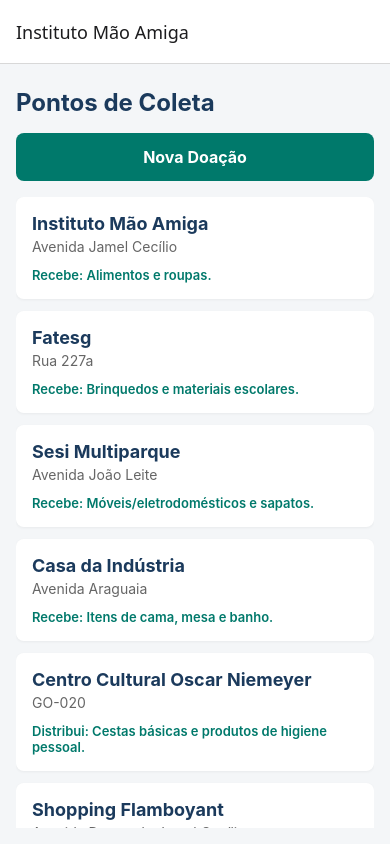
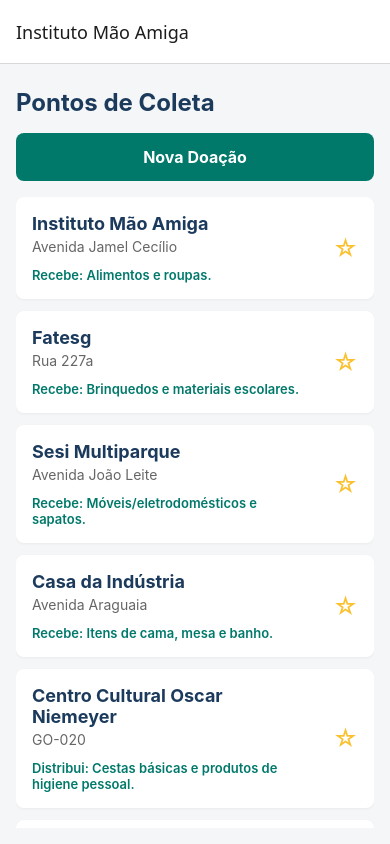
Before and after one commit to LayaneLino/instituto-mao-amiga, a React Native app: screen /ListaPontos in a window 390 px wide. Built offline with nearby package versions, Linux system fonts and the light colour scheme.

Commit message:
feat: implementa pontos favoritos e persiste dados do formulário localmente (closes #6)

```diff
--- a/TelaCadastroDoacao.tsx
+++ b/TelaCadastroDoacao.tsx
@@ -1,17 +1,44 @@
-import React, { useRef, useState } from 'react';
+import React, { useRef, useState, useEffect } from 'react';
 import { View, Text, TextInput, TouchableOpacity, StyleSheet, Keyboard, Alert, TouchableWithoutFeedback } from 'react-native';
+import AsyncStorage from '@react-native-async-storage/async-storage';
 import type { NativeStackScreenProps } from '@react-navigation/native-stack';
 import type { RootStackParamList } from './App';
 
 type Props = NativeStackScreenProps<RootStackParamList, 'CadastroDoacao'>;
+
+const CHAVE_RASCUNHO = '@mao_amiga:rascunho_doacao';
 
 export default function TelaCadastroDoacao({ navigation }: Props) {
   const [tipoItem, setTipoItem] = useState('');
   const [quantidade, setQuantidade] = useState('');
   const [pontoDestino, setPontoDestino] = useState('');
   const [erro, setErro] = useState('');
+  const [carregou, setCarregou] = useState(false);
   const inputQuantidadeRef = useRef<TextInput>(null);
   const inputPontoRef = useRef<TextInput>(null);
+
+  useEffect(() => {
+    AsyncStorage.getItem(CHAVE_RASCUNHO).then((salvo) => {
+      if (salvo) {
+        try {
+          const rascunho = JSON.parse(salvo);
+          if (rascunho.tipoItem) setTipoItem(rascunho.tipoItem);
+          if (rascunho.quantidade) setQuantidade(rascunho.quantidade);
+          if (rascunho.pontoDestino) setPontoDestino(rascunho.pontoDestino);
+        } catch (e) {
+          console.error("Erro ao ler rascunho", e);
+        }
+      }
+      setCarregou(true);
+    });
+  }, []);
+
+  useEffect(() => {
+    if (carregou) {
+      const rascunhoAtual = { tipoItem, quantidade, pontoDestino };
+      AsyncStorage.setItem(CHAVE_RASCUNHO, JSON.stringify(rascunhoAtual));
+    }
+  }, [tipoItem, quantidade, pontoDestino, carregou]);
 
   function validarFormulario() {
     if (tipoItem.trim() === '') {
@@ -46,6 +73,7 @@
     setTipoItem('');
     setQuantidade('');
     setPontoDestino('');
+    AsyncStorage.removeItem(CHAVE_RASCUNHO);
   }
 
   return (
--- a/TelaListaPontos.tsx
+++ b/TelaListaPontos.tsx
@@ -1,4 +1,6 @@
+import React, { useEffect, useState } from 'react';
 import { View, Text, StyleSheet, TouchableOpacity, FlatList } from 'react-native';
+import AsyncStorage from '@react-native-async-storage/async-storage';
 import type { NativeStackScreenProps } from '@react-navigation/native-stack';
 import type { RootStackParamList } from './App';
 
@@ -69,19 +71,55 @@
   },
 ];
 
-function PontoItem({ ponto, onPress }: { ponto: Ponto; onPress: () => void }) {
+const CHAVE_FAVORITOS = '@mao_amiga:pontos_favoritos';
+
+function PontoItem({ ponto, onPress, isFavorito, onToggleFavorito }: { ponto: Ponto; onPress: () => void; isFavorito: boolean; onToggleFavorito: () => void }) {
   return (
-    <TouchableOpacity style={styles.card} onPress={onPress} activeOpacity={0.7}>
-      <Text style={styles.nomePonto}>{ponto.nome}</Text>
-      <Text style={styles.enderecoPonto}>{ponto.endereco}</Text>
-      <Text style={styles.itensPonto}>{ponto.itensRecebeDistribui}</Text>
-    </TouchableOpacity>
+    <View style={styles.cardContainer}>
+      <TouchableOpacity style={styles.cardContent} onPress={onPress} activeOpacity={0.7}>
+        <Text style={styles.nomePonto}>{ponto.nome}</Text>
+        <Text style={styles.enderecoPonto}>{ponto.endereco}</Text>
+        <Text style={styles.itensPonto}>{ponto.itensRecebeDistribui}</Text>
+      </TouchableOpacity>
+
+      <TouchableOpacity style={styles.botaoFavorito} onPress={onToggleFavorito}>
+        <Text style={styles.favoritoTexto}>{isFavorito ? '★' : '☆'}</Text>
+      </TouchableOpacity>
+    </View>
   );
 }
 
 type Props = NativeStackScreenProps<RootStackParamList, 'ListaPontos'>;
 
 export default function TelaListaPontos({ navigation }: Props) {
+  const [favoritos, setFavoritos] = useState<string[]>([]);
+
+  // Carrega os favoritos ao abrir a tela
+  useEffect(() => {
+    AsyncStorage.getItem(CHAVE_FAVORITOS).then((salvo) => {
+      if (salvo) {
+        try {
+          const arrayParseado = JSON.parse(salvo);
+          if (Array.isArray(arrayParseado)) setFavoritos(arrayParseado);
+        } catch (e) {
+          console.error('Erro ao ler favoritos', e);
+        }
+      }
+    });
+  }, []);
+
+  function alternarFavorito(id: string) {
+    setFavoritos((atual) => {
+      const listaAtual = Array.isArray(atual) ? atual : [];
+      const novo = listaAtual.includes(id)
+        ? listaAtual.filter((favId) => favId !== id)
+        : [...listaAtual, id];
+
+      AsyncStorage.setItem(CHAVE_FAVORITOS, JSON.stringify(novo));
+      return novo;
+    });
+  }
+
   return (
     <View style={styles.container}>
       <Text style={styles.tituloTela}>Pontos de Coleta</Text>
@@ -99,6 +137,8 @@
         renderItem={({ item }) => (
           <PontoItem
             ponto={item}
+            isFavorito={favoritos.includes(item.id)}
+            onToggleFavorito={() => alternarFavorito(item.id)}
             onPress={() => navigation.navigate('DetalhePonto', { id: item.id })}
           />
         )}
@@ -122,9 +162,10 @@
     marginBottom: 16,
     marginTop: 8,
   },
-  card: {
+  cardContainer: {
+    flexDirection: 'row',
+    alignItems: 'center',
     backgroundColor: '#FFFFFF',
-    padding: 16,
     borderRadius: 8,
     marginBottom: 12,
     elevation: 2,
@@ -132,6 +173,10 @@
     shadowOpacity: 0.05,
     shadowRadius: 3,
     shadowOffset: { width: 0, height: 1 },
+  },
+  cardContent: {
+    flex: 1,
+    padding: 16
   },
   nomePonto: {
     fontSize: 18,
@@ -157,9 +202,18 @@
     alignItems: 'center',
     marginBottom: 16,
   },
-    textoBotaoNovaDoacao: {
+  textoBotaoNovaDoacao: {
     color: '#FFF',
     fontWeight: 'bold',
     fontSize: 16,
   },
+  botaoFavorito: {
+    padding: 16,
+    justifyContent: 'center',
+    alignItems: 'center'
+  },
+  favoritoTexto: {
+    fontSize: 24,
+    color: '#FBC02D'
+  },
 });
--- a/package.json
+++ b/package.json
@@ -9,6 +9,7 @@
     "web": "expo start --web"
   },
   "dependencies": {
+    "@react-native-async-storage/async-storage": "2.2.0",
     "@react-navigation/native": "^7.3.16",
     "@react-navigation/native-stack": "^7.18.8",
     "expo": "^57.0.20",
```
Also changed, not shown: 1 other file (tests, documents, lock files or other folders).
